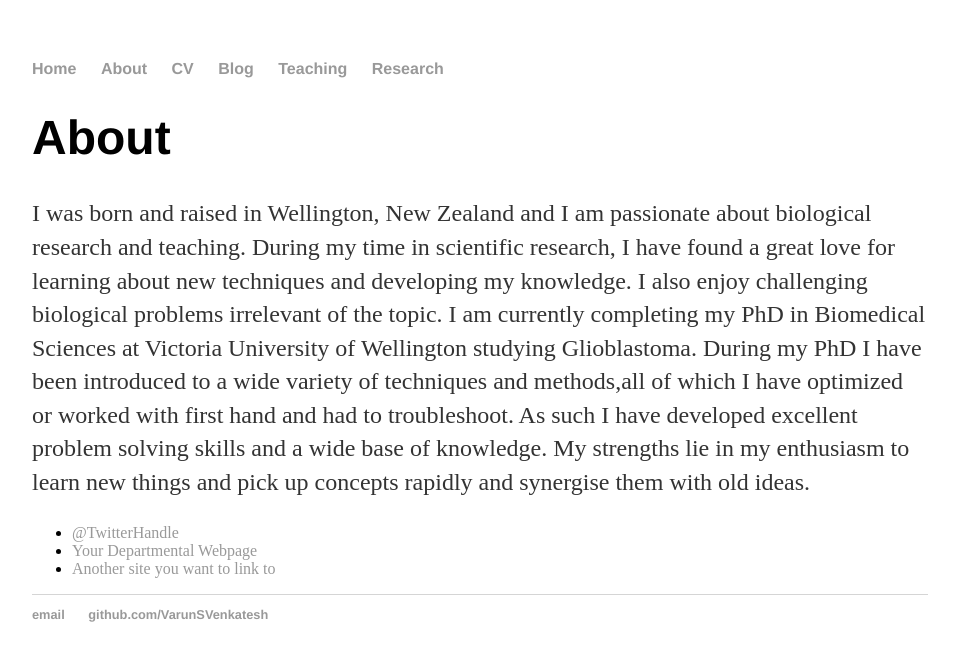
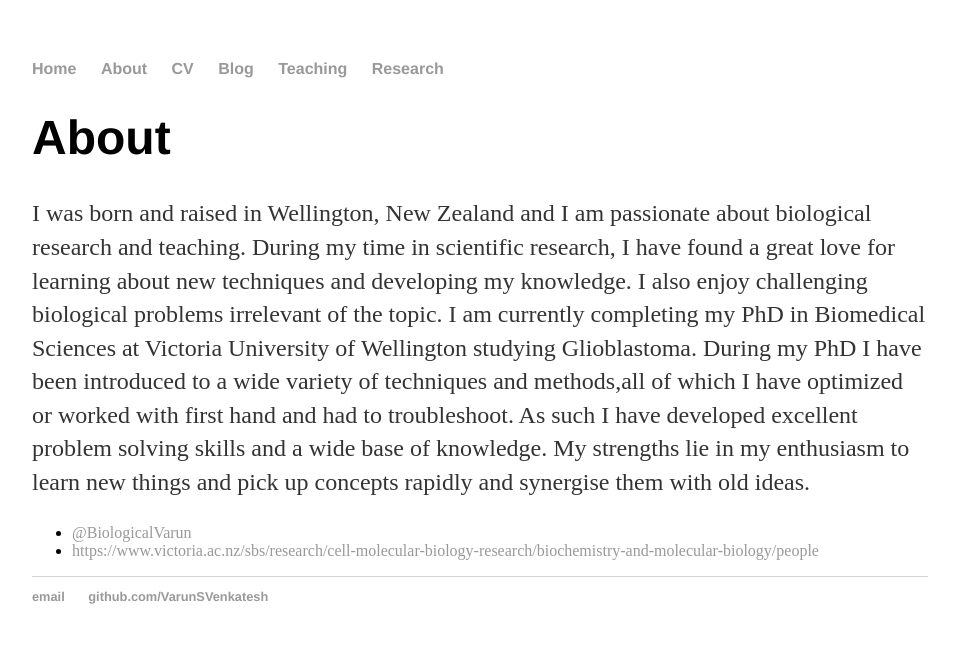
Before and after one commit to jcdwalle/VarunSVenkatesh.github.io, a Jekyll site: the page built from about/index.html, in a window 1280 px wide. Shown: the top 661 px of the page, without its empty margins (160-1119 px from the left). Built offline with Jekyll 4.4.1, drawn with Linux system fonts in a browser that asks for light colours.

Commit message:
Update index.html

```diff
--- a/about/index.html
+++ b/about/index.html
@@ -14,8 +14,7 @@ I am currently completing my PhD in Biomedical Sciences at Victoria University o
 My strengths lie in my enthusiasm to learn new things and pick up concepts rapidly and synergise them with old ideas.</p>
 
 			<ul class="contacts">
-				<li><a href="#">@TwitterHandle</a></li>
-				<li><a href="#">Your Departmental Webpage</a></li>
-				<li><a href="#">Another site you want to link to</a></li>
+				<li><a href="#">@BiologicalVarun</a></li>
+				<li><a href="#">https://www.victoria.ac.nz/sbs/research/cell-molecular-biology-research/biochemistry-and-molecular-biology/people</a></li>
 				</ul>
 		</div>
```
Also changed, not shown: other parts of about/index.html (+1 -1 lines).
